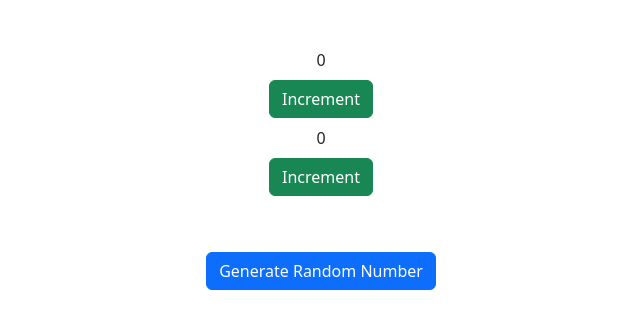
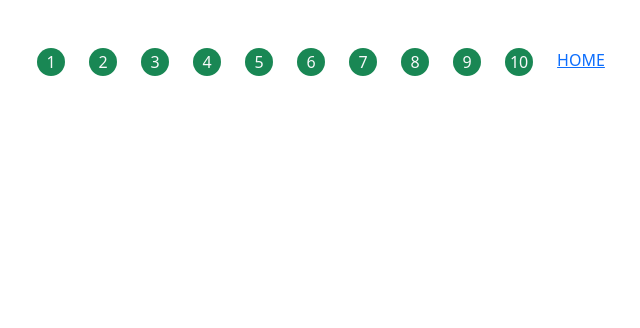
Before and after one commit to mern-trainer/Adheena-Batch, a React (Vite) app in the folder ReactJS/app/: page /map in a window 1280 px wide. Shown: the top 328 px of the page, without its empty margins (319-959 px from the left). Built offline with nearby package versions, Linux system fonts and the light colour scheme.

Commit message:
Routing basic and mapping

```diff
--- a/ReactJS/app/package.json
+++ b/ReactJS/app/package.json
@@ -13,7 +13,8 @@
     "bootstrap": "^5.3.7",
     "react": "^19.1.0",
     "react-bootstrap": "^2.10.10",
-    "react-dom": "^19.1.0"
+    "react-dom": "^19.1.0",
+    "react-router": "^7.7.1"
   },
   "devDependencies": {
     "@eslint/js": "^9.30.1",
--- a/ReactJS/app/src/App.jsx
+++ b/ReactJS/app/src/App.jsx
@@ -1,46 +1,16 @@
-import { useState } from "react"
-
-// states -> states is an object to handle the data in a component
-// hooks -> functions to handle the states and life cycle of a component
-
-// useState() -> hook to handle the states
-
-// 2 type of components -> function based and class based
+import { BrowserRouter, Routes, Route } from "react-router"
+import LandingPage from "./pages/LandingPage"
+import State from "./pages/State"
+import Mapping from "./pages/Mapping"
 
 const App = () => {
-
-    // const [counter, setCounter] = useState(10);
-    const [counters, setCounters] = useState({ one: 0, two: 0 })
-    const [list, setList] = useState([])
-
-    const incrementOne = () => {
-        setCounters({ ...counters, one: counters.one + 1 });
-    }
-
-    const incrementTwo = () => {
-        setCounters({ ...counters, two: counters.two + 1 });
-    }
-
-    const addValues = () => {
-        const random = Math.random()
-        setList([...list, random])
-    }
-
-    return <div className="d-flex flex-column gap-2 align-items-center mt-5">
-        <div className="d-flex flex-column align-items-center gap-2">
-            <div>{counters.one}</div>
-            <button className="btn btn-success" onClick={incrementOne}>Increment</button>
-        </div>
-        <div className="d-flex flex-column align-items-center gap-2">
-            <div>{counters.two}</div>
-            <button className="btn btn-success" onClick={incrementTwo}>Increment</button>
-        </div>
-
-        <div className="mt-5 d-flex flex-column align-items-center">
-            <button onClick={addValues} className="btn btn-primary">Generate Random Number</button>
-            {list.join(" , ")}
-        </div>
-    </div>
+    return <BrowserRouter>
+        <Routes>
+            <Route path="/" Component={LandingPage} />
+            <Route path="/state" Component={State} />
+            <Route path="/map" Component={Mapping} />
+        </Routes>
+    </BrowserRouter>
 }
 
 export default App
--- a/ReactJS/app/src/pages/LandingPage.jsx
+++ b/ReactJS/app/src/pages/LandingPage.jsx
@@ -1,8 +1,10 @@
+import { Link } from "react-router"
 import "./LandingPage.css"
 
 const LandingPage = () => {
     return <div>
         <h1 className="demo">Landing Page</h1>
+        <Link to="/state">State</Link>
         <p>Lorem ipsum, dolor sit amet consectetur adipisicing elit. Illum, quis nulla. Maxime tempora harum, alias maiores quia et officiis laboriosam soluta minima quae eaque perspiciatis asperiores, ad nobis vel autem.
         Explicabo necessitatibus odit aperiam vitae. Nam totam rem nostrum, impedit vel laboriosam porro libero quia? Nihil, adipisci ipsa voluptatem itaque facere consectetur reprehenderit velit fugit quas hic! Assumenda, quas voluptatem.
         Est eum harum labore voluptatibus excepturi quod, pariatur beatae aliquam itaque dicta. Exercitationem tempora itaque, fugit magni dignissimos eveniet obcaecati, eos, pariatur nostrum illo autem dolore aut atque. Qui, quas!
--- /dev/null
+++ b/ReactJS/app/src/pages/Mapping.jsx
@@ -0,0 +1,18 @@
+// mapping -> Process of creating a new array by applying a function to each element of an array
+
+import { Link } from "react-router"
+
+//
+const Mapping = () => {
+    const arr = [1, 2, 3, 4, 5, 6, 7, 8, 9, 10]
+    const element = arr.map((num, index) => {
+        // key -> unique identifier
+        return <button key={index} className="rounded-circle bg-success border-0 text-light d-flex justify-content-center align-items-center" style={{ height: "28px", width: "28px" }}>{num}</button>
+    })
+    return <div className="m-5 d-flex gap-4 justify-content-center">
+        {element}
+        <Link to="/">HOME</Link>
+    </div>
+}
+
+export default Mapping
--- /dev/null
+++ b/ReactJS/app/src/pages/State.jsx
@@ -0,0 +1,47 @@
+import { useState } from "react"
+import { Link } from "react-router"
+
+// states -> states is an object to handle the data in a component
+// hooks -> functions to handle the states and life cycle of a component
+
+// useState() -> hook to handle the states
+
+// 2 type of components -> function based and class based
+
+const State = () => {
+    // const [counter, setCounter] = useState(10);
+    const [counters, setCounters] = useState({ one: 0, two: 0 })
+    const [list, setList] = useState([])
+
+    const incrementOne = () => {
+        setCounters({ ...counters, one: counters.one + 1 });
+    }
+
+    const incrementTwo = () => {
+        setCounters({ ...counters, two: counters.two + 1 });
+    }
+
+    const addValues = () => {
+        const random = Math.random()
+        setList([...list, random])
+    }
+
+    return <div className="d-flex flex-column gap-2 align-items-center mt-5">
+        <Link to="/map">Mapping</Link>
+        <div className="d-flex flex-column align-items-center gap-2">
+            <div>{counters.one}</div>
+            <button className="btn btn-success" onClick={incrementOne}>Increment</button>
+        </div>
+        <div className="d-flex flex-column align-items-center gap-2">
+            <div>{counters.two}</div>
+            <button className="btn btn-success" onClick={incrementTwo}>Increment</button>
+        </div>
+
+        <div className="mt-5 d-flex flex-column align-items-center">
+            <button onClick={addValues} className="btn btn-primary">Generate Random Number</button>
+            {list.join(" , ")}
+        </div>
+    </div>
+}
+
+export default State
```
Also changed, not shown: 1 other file (tests, documents, lock files or other folders).
